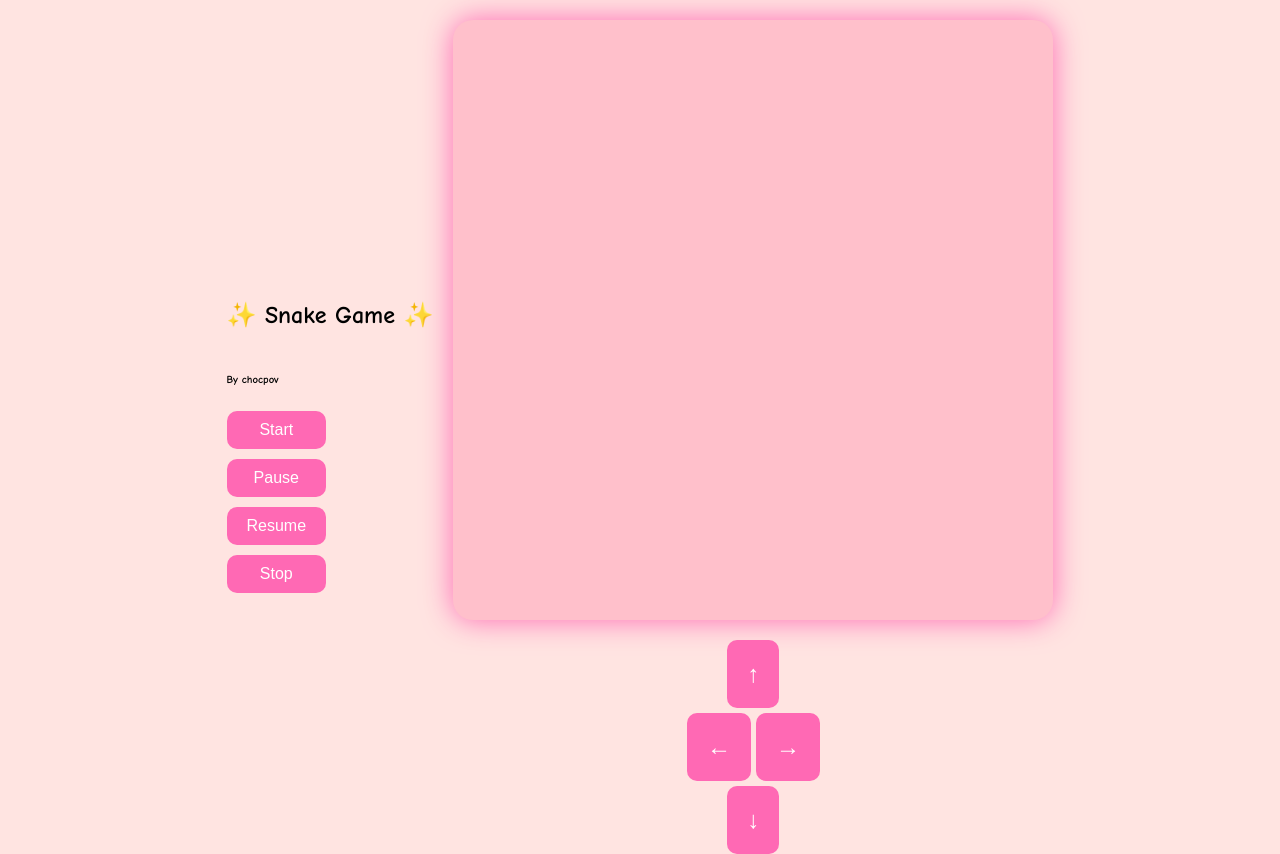
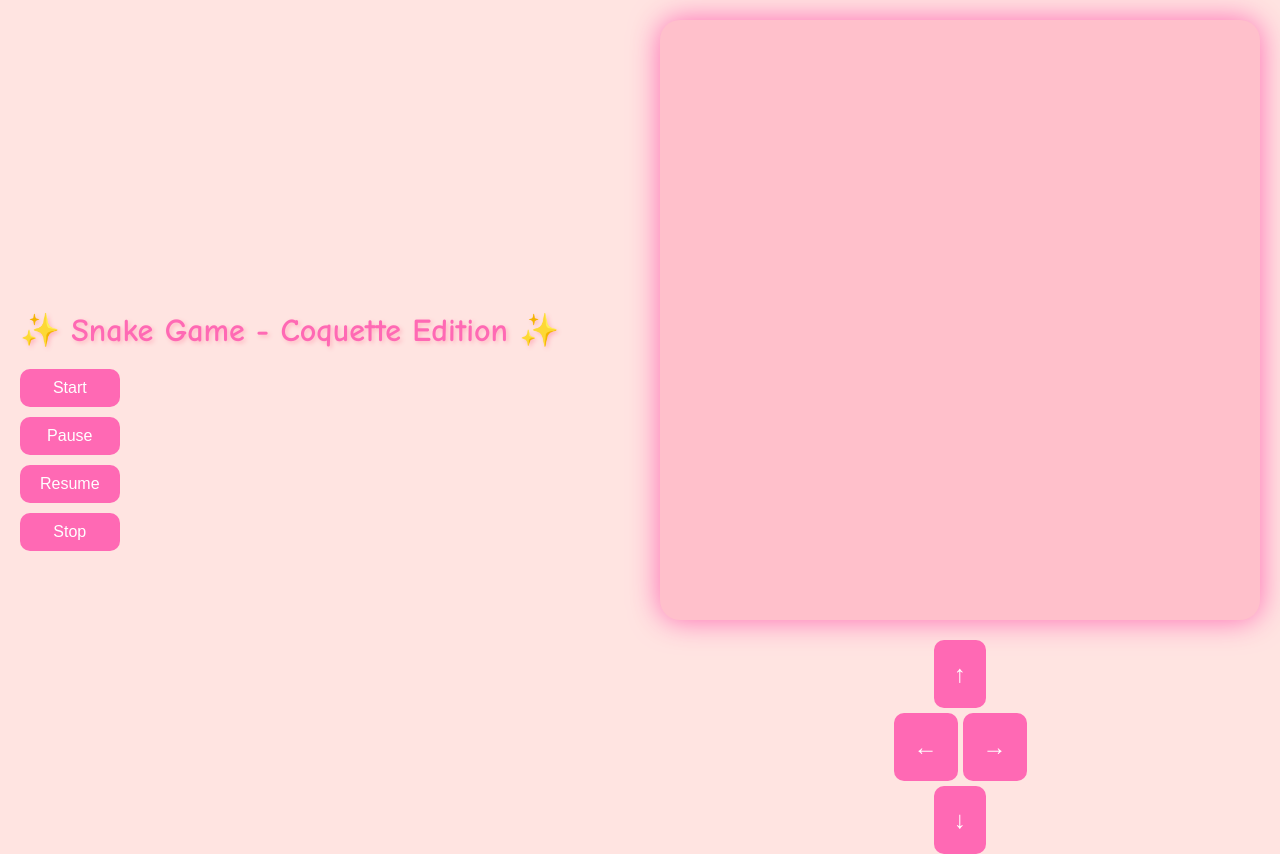
Before and after one commit to chocpov/snake-game, a plain HTML site: page index.html in a window 1280 px wide. Drawn offline with Linux system fonts and the light colour scheme.

Commit message:
Update index.html

```diff
--- a/index.html
+++ b/index.html
@@ -3,17 +3,16 @@
 <head>
     <meta charset="UTF-8">
     <meta name="viewport" content="width=device-width, initial-scale=1.0">
-    <title>Snake Game</title>
+    <title>Snake Game - Coquette Edition</title>
     <style>
         body {
             display: flex;
-            justify-content: center;
+            justify-content: space-between;
             align-items: center;
             height: 100vh;
             background-color: #ffe4e1;
             margin: 0;
             font-family: 'Comic Sans MS', cursive, sans-serif;
-            flex-wrap: wrap;
             padding: 20px;
         }
 
@@ -22,7 +21,6 @@
             display: flex;
             flex-direction: column;
             align-items: flex-start;
-            margin-right: 20px;
         }
 
         h1 {
@@ -59,6 +57,9 @@
             flex-direction: column;
             justify-content: center;
             align-items: center;
+            position: absolute;
+            right: 20px;
+            top: 20px;
         }
 
         canvas {
@@ -155,8 +156,7 @@
 </head>
 <body>
     <div class="left-section">
-        <h2>✨ Snake Game ✨</h2>
-        <h6>By chocpov</h6>
+        <h1>✨ Snake Game - Coquette Edition ✨</h1>
         <div class="controls">
             <button id="startBtn">Start</button>
             <button id="pauseBtn">Pause</button>
```
